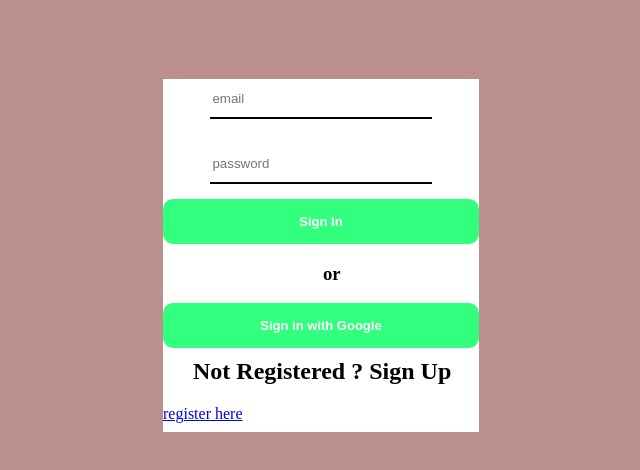
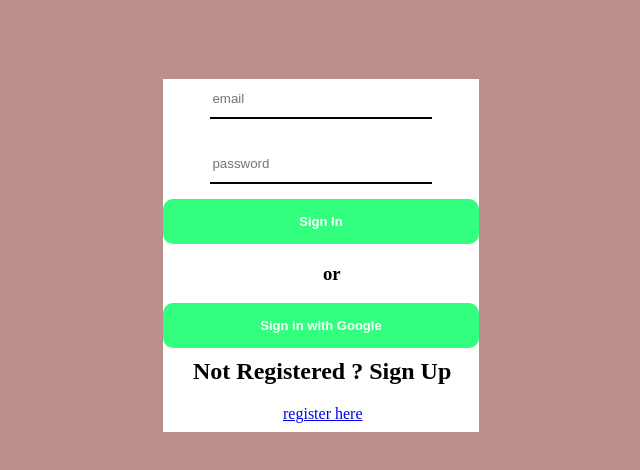
Before and after one commit to Abhinavgoel77/firebase_assignment, a plain HTML site: page index.html in a window 1280 px wide. Shown: the part 158-628 px from the top of the page, without its empty margins (319-959 px from the left). Drawn offline with Linux system fonts and the light colour scheme.

Commit message:
updated auth google

```diff
--- a/index.html
+++ b/index.html
@@ -35,6 +35,9 @@
             margin: 100px auto;
             text-align: center;
             color:white;
+        }
+        a{
+            margin-left: 120px;
         }
         h2{
             margin-top:10px;
--- a/index1.js
+++ b/index1.js
@@ -26,7 +26,7 @@
 }
 
   function signInWithGoogle(){            // sign in with google
-    console.log('btn call')
+    // console.log('btn call')
     firebase.auth().signInWithPopup(provider).then(res =>{
         window.location = "index2.html";
     }).catch(e=>{
```
